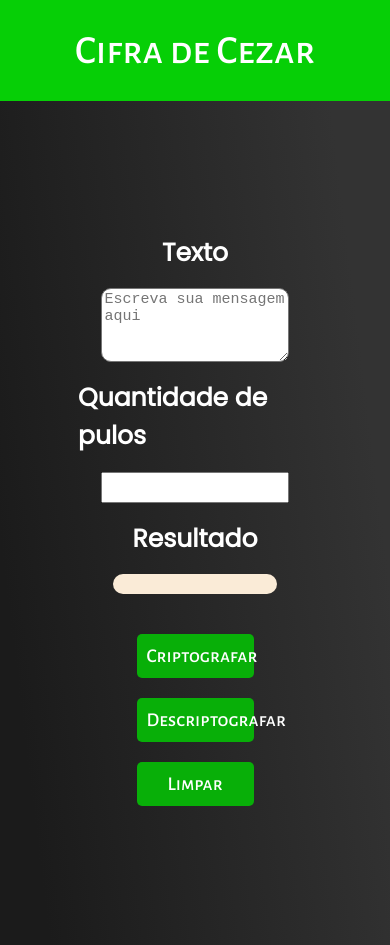
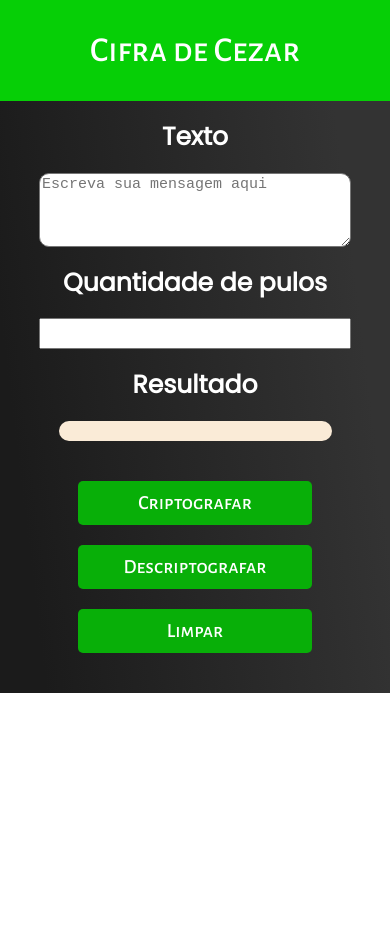
Before and after one commit to RafaelAlbuquerque7/repositoriodeseguranca, a plain HTML site: page index.html in a window 390 px wide. After the commit the page ends 844 px from the top, so only its background shows below. Drawn offline with Linux system fonts and the light colour scheme; a web font is replaced by a local one.

Commit message:
modificado style para dispositivos moveis

```diff
--- a/css/style.css
+++ b/css/style.css
@@ -34,7 +34,6 @@ main{
     display: flex;
     flex-direction: column;
     align-items: center;
-    height: 88vh;
     justify-content: center;
     background: rgb(27,27,27);
     background: linear-gradient(83deg, rgba(27,27,27,1) 10%, rgba(51,51,51,1) 88%);
@@ -47,7 +46,6 @@ main{
     justify-content: center;
     align-items: center;
     color: white;
-    margin-top: -100px;
     width: 60vw;
 }
 
@@ -107,9 +105,7 @@ input{
 }
 
 @media(max-width: 720px){
-    .card{
-    margin-top: -20vh;
-    }
+
     .row{
         display: flex;
         flex-direction: column;
@@ -117,15 +113,20 @@ input{
         align-items: center;
         }
     button{
-        font-size: 5vw;
+        width: 50vw;
+        font-size: 20px;
     }
 }
 
 @media(max-width: 420px){
+    button{
+        width: 60vw;
+        font-size: 20px;
+    }
     .card{
-    margin-top: 2vh;
+        width: 100%;
     }
-    main{
-        height: 100vh;
+    header{
+        font-size: 35px;
     }
 }
```
